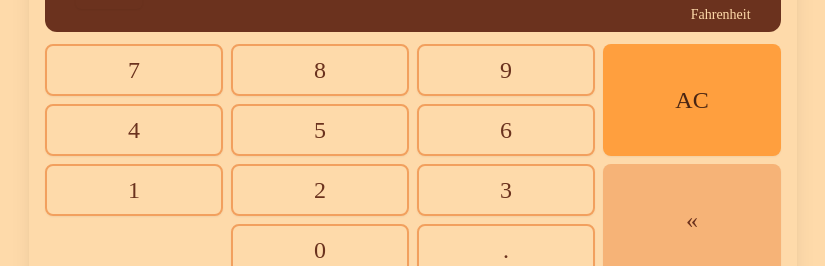
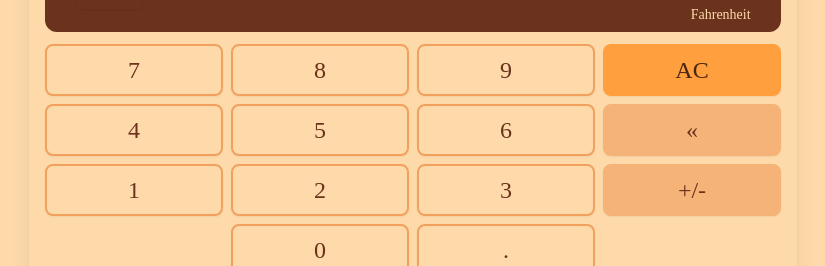
Before and after one commit to AllanKirui/calculate-it, a Vue app: page /temperature in a window 1280 px wide. Shown: the part 328-594 px from the top of the page, without its empty margins (227-1052 px from the left). Built offline with nearby package versions, Linux system fonts and the light colour scheme.

Commit message:
Add logic to allow negation of temperature values

```diff
--- a/src/views/ViewTemp.vue
+++ b/src/views/ViewTemp.vue
@@ -70,9 +70,11 @@
     ref="buttonsContainerRef"
   >
     <ConverterButtons
+      mode="temp"
       @appendNumber="appendNumber"
       @clear="clear"
       @backspace="backspace"
+      @toggleNegativeValue="toggleNegativeValue"
     />
   </div>
 </template>
@@ -513,4 +515,14 @@ const backspace = () => {
 
   clearChars(activeDropdown, temperatureData, integerPortion)
 }
+
+const toggleNegativeValue = () => {
+  if (activeDropdown.value === "top") {
+    temperatureData.topUnitValue = `${-temperatureData.topUnitValue}`
+    integerPortion.topUnit = temperatureData.topUnitValue
+  } else {
+    temperatureData.bottomUnitValue = `${-temperatureData.bottomUnitValue}`
+    integerPortion.bottomUnit = temperatureData.bottomUnitValue
+  }
+}
 </script>
```
